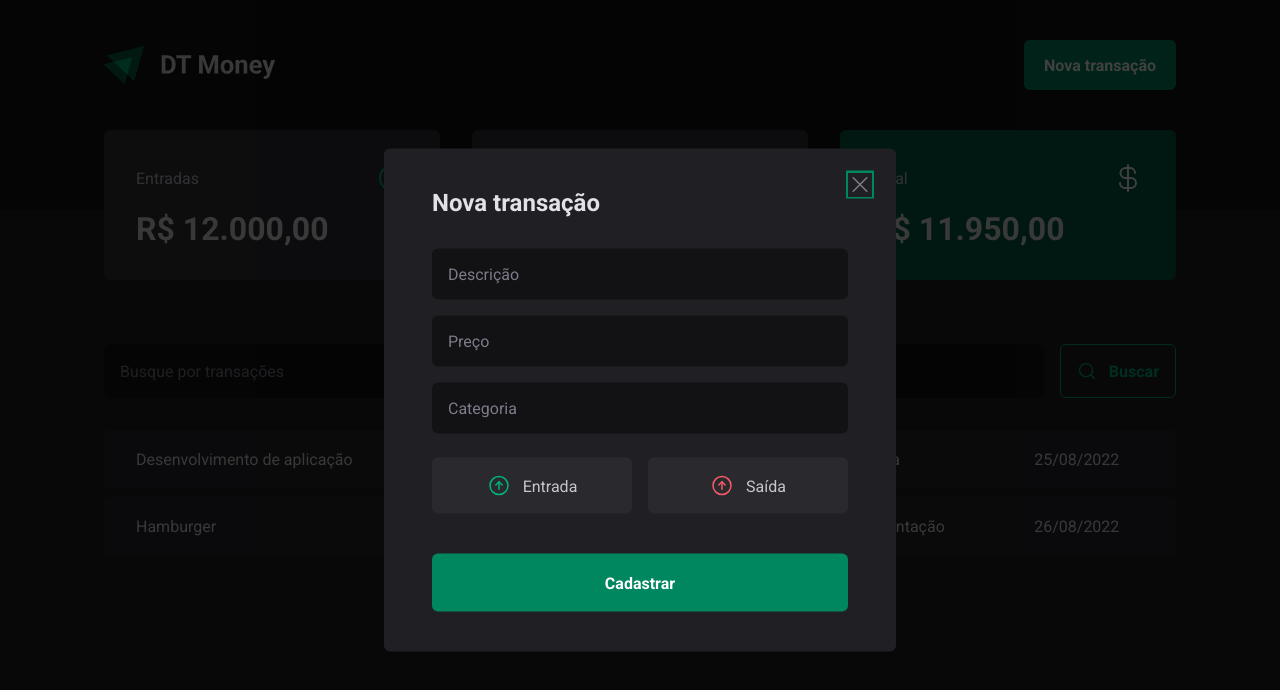
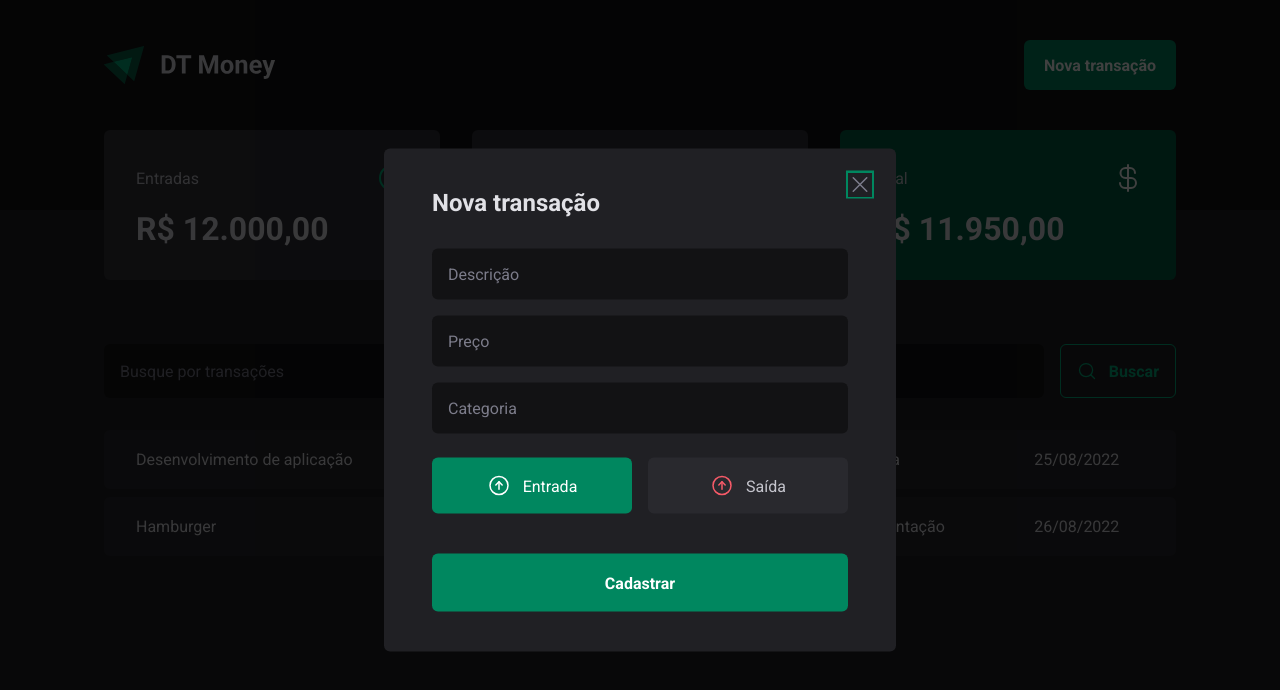
Before and after one commit to felipemjesus/rocketseat-reactjs, a React (Vite) app in the folder aulas/03-consumo-de-api/: page / in a window 1280 px wide. Both pictures are taken after a click on the button "Nova transação". Shown: the top 690 px of the page. Built offline with nearby package versions, Linux system fonts and the light colour scheme; data requests are answered from the project's data file.

Commit message:
Aula - Controlled components

```diff
--- a/aulas/03-consumo-de-api/src/components/NewTransactionModal/index.tsx
+++ b/aulas/03-consumo-de-api/src/components/NewTransactionModal/index.tsx
@@ -3,7 +3,7 @@ import { CloseButton, Content, Overlay, TransactionType, TransactionTypeButton }
 import { ArrowCircleUp, X } from "phosphor-react";
 import * as z from "zod";
 import { zodResolver } from "@hookform/resolvers/zod";
-import { useForm } from "react-hook-form";
+import { Controller, useForm } from "react-hook-form";
 
 const newTransactionFormSchema = z.object({
   description: z.string(),
@@ -16,11 +16,15 @@ type NewTransactionFormInputs = z.infer<typeof newTransactionFormSchema>;
 
 export function NewTransactionModal() {
   const {
+    control,
     register,
     handleSubmit,
     formState: { isSubmitting }
   } = useForm<NewTransactionFormInputs>({
     resolver: zodResolver(newTransactionFormSchema),
+    defaultValues: {
+      type: "income",
+    }
   })
 
   async function handleCreateNewTransaction(data: NewTransactionFormInputs) {
@@ -46,12 +50,14 @@ export function NewTransactionModal() {
             required
             {...register("description")}
           />
+
           <input
             type="number"
             placeholder="Preço"
             required
             {...register("price", { valueAsNumber: true })}
           />
+
           <input
             type="text"
             placeholder="Categoria"
@@ -59,17 +65,24 @@ export function NewTransactionModal() {
             {...register("category")}
           />
 
-          <TransactionType>
-            <TransactionTypeButton variant="income" value="income">
-              <ArrowCircleUp size={24} />
-              <span>Entrada</span>
-            </TransactionTypeButton>
-
-            <TransactionTypeButton variant="outcome" value="outcome">
-              <ArrowCircleUp size={24} />
-              <span>Saída</span>
-            </TransactionTypeButton>
-          </TransactionType>
+          <Controller
+            control={control}
+            name="type"
+            render={({ field }) => {
+              return (
+                <TransactionType onValueChange={field.onChange} value={field.value}>
+                  <TransactionTypeButton value="income" variant="income">
+                    <ArrowCircleUp size={24} />
+                    Entrada
+                  </TransactionTypeButton>
+                  <TransactionTypeButton value="outcome" variant="outcome">
+                    <ArrowCircleUp size={24} />
+                    Saída
+                  </TransactionTypeButton>
+                </TransactionType>
+              );
+            }}
+          />
 
           <button type="submit" disabled={isSubmitting}>
             Cadastrar
```
